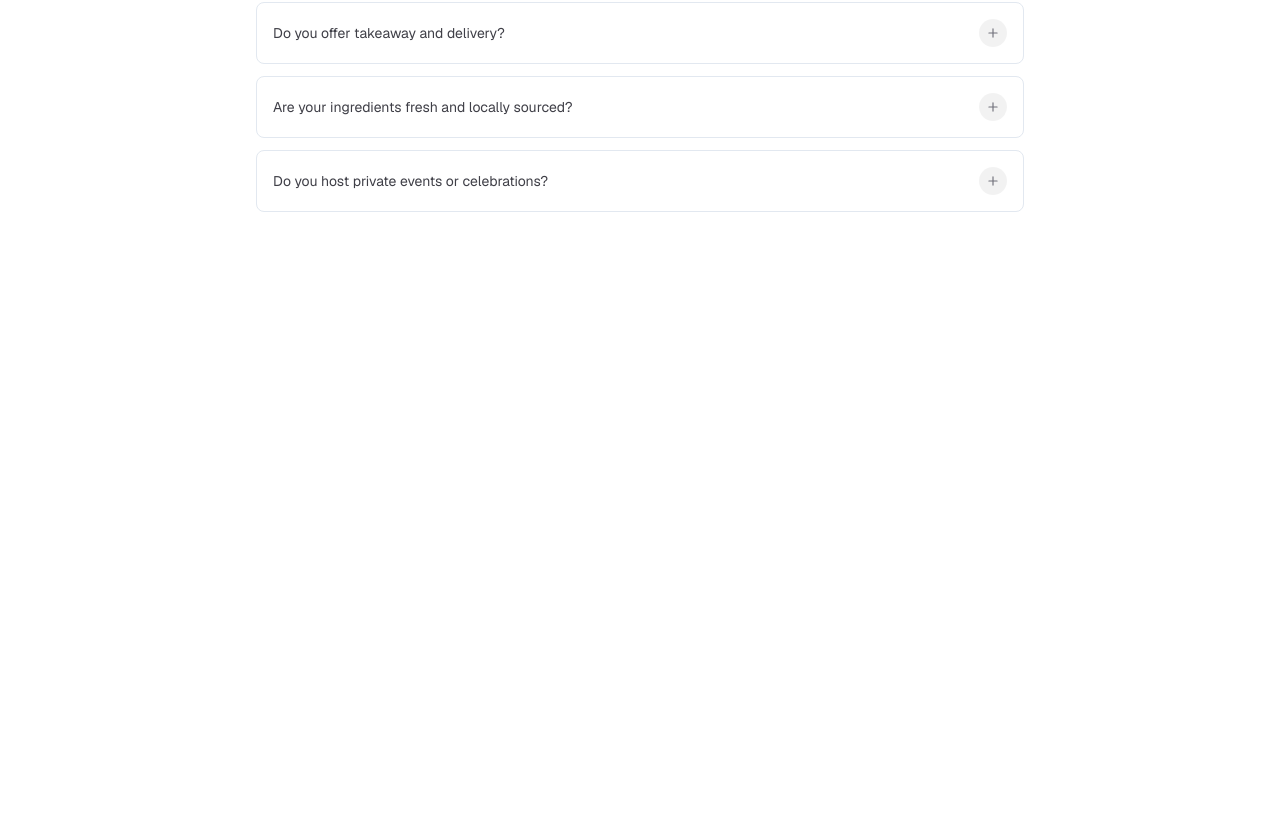
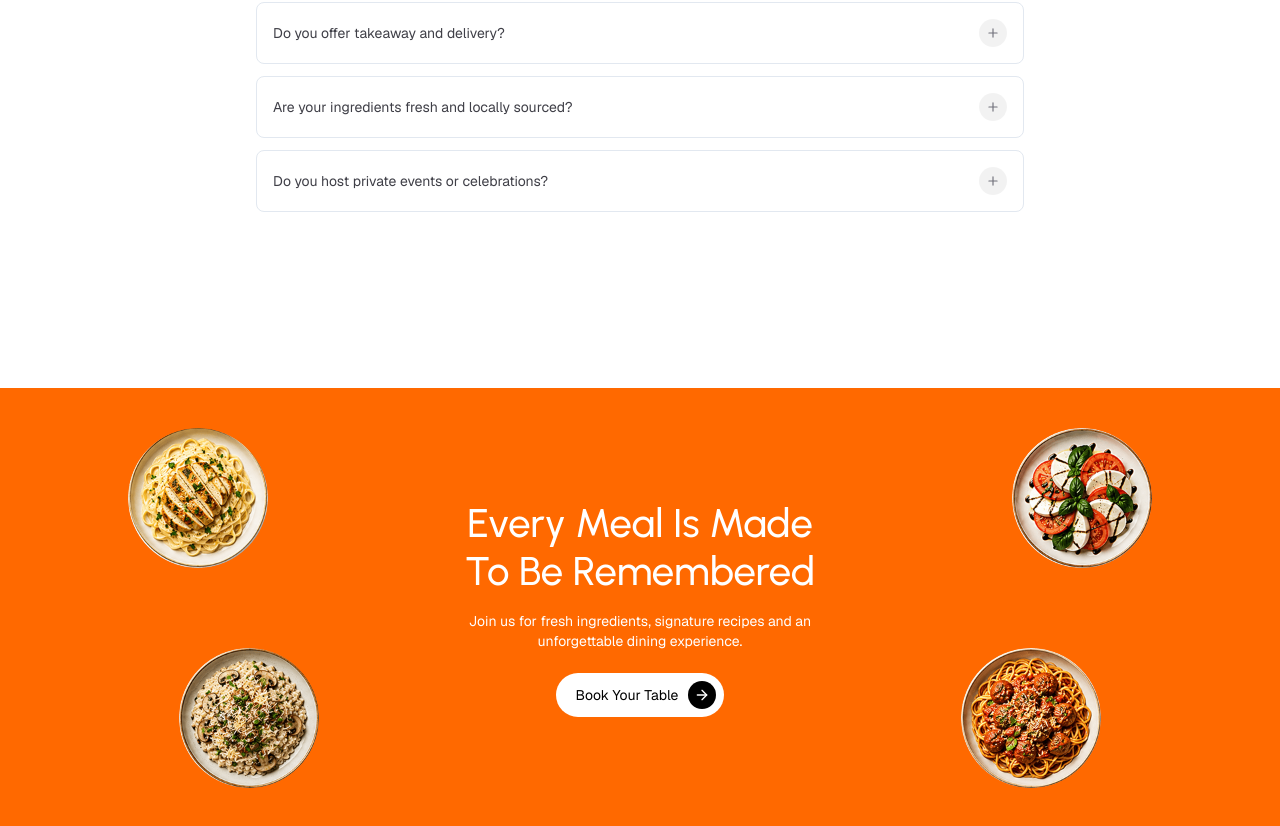
Before and after one commit to Prithvi1666/restro, a React (Vite) app: page / in a window 1280 px wide. Shown: the part 5983-6809 px from the top of the page. Before the commit the page ends 6195 px from the top, so only its background shows below. Built offline with nearby package versions, Linux system fonts and the light colour scheme.

Commit message:
Add CTA section to enhance user engagement and promote bookings

```diff
--- a/src/App.jsx
+++ b/src/App.jsx
@@ -9,6 +9,7 @@
 import Timing from './sections/Timing'
 import TestimonialSection from './sections/TestimonialSection'
 import FAQs from './sections/FAQs'
+import CTA from './sections/CTA'
 
 
 const App = () => {
@@ -24,6 +25,7 @@
       <Timing />
       <TestimonialSection />
       <FAQs />
+      <CTA />
     </>
   )
 }
--- /dev/null
+++ b/src/sections/CTA.jsx
@@ -0,0 +1,53 @@
+import { ArrowRight } from "lucide-react"
+import Animated from "../components/Animated"
+
+
+const floatingDishes = [
+    {src: "/assets/dish1.png", alt: "dish1", className: "top-6 left-4 md:top-10 md:left-[6] lg:left-[10%]"},
+
+    {src: "/assets/dish2.png", alt: "dish2", className: "bottom-6 left-6 md:bottom-10 md:left-[10%] lg:left-[14%]"},
+
+    {src: "/assets/dish3.png", alt: "dish3", className: "top-6 right-4 md:top-10 md:right-[6%] lg:right-[10%]"},
+
+    {src: "/assets/dish4.png", alt: "dish4", className: "bottom-6 right-6 md:bottom-10 md:right-[10%] lg:right-[14%]"},
+
+]
+
+const CTA = () => {
+  return (
+    <section id='cta' className='relative overflow-hidden bg-orange-500 px-6 flex flex-col justify-center items-center
+    min-h-100 md:min-h-110 mt-44'>
+        <div className='absolute inset-0 w-full max-w-7xl mx-auto pointer-events-none'>
+            {floatingDishes.map((dish)=>(
+                <img key={dish.src} src={dish.src} alt={dish.alt} className={`absolute size-20 md:size-28 lg:size-35
+                    rounded-full object-cover pointer-events-auto transition-all duration-300 hover::scale-105 ${dish.className}`}/>
+            ))}
+        </div>
+
+        <div className="relative z-10 text-center max-w-2xl mx-auto">
+            <Animated>
+                <h1 className="text-3xl md:text-[40px] font-medium text-white font-urbanist text-balance">
+                    Every Meal Is Made To Be Remembered
+                </h1>
+            </Animated>
+            <Animated y={20} delay={0.2}>
+                <p className="mt-4 text-white max-w-sm mx-auto">
+                    Join us for fresh ingredients, signature recipes and an unforgettable dining experience.
+                </p>
+            </Animated>
+
+            <Animated delay={0.2} className="flex items-center justify-center">
+            <a href="#booking-process" className="flex items-center gap-2.5 bg-white text-black pl-5 pr-2 py-2 rounded-full mt-5.5 transition">
+                Book Your Table
+                <span className="size-7 rounded-full bg-black text-white grid place-content-center">
+                    <ArrowRight size={16} />
+                </span>
+            </a>
+            </Animated>
+
+        </div>
+    </section>
+  )
+}
+
+export default CTA
```
